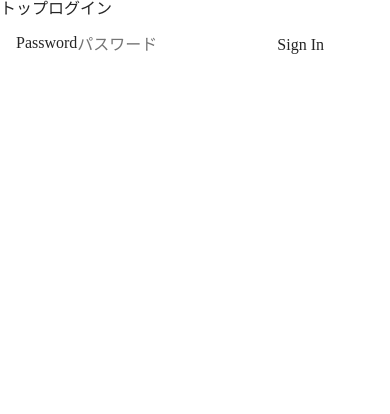
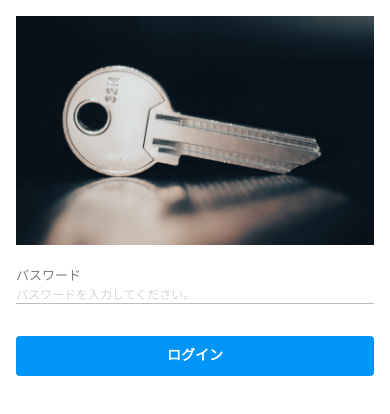
Before and after one commit to mizok-o/numbers, a Vue app: page /#/ in a window 390 px wide. Shown: the top 414 px of the page. Built offline with nearby package versions, Linux system fonts and the light colour scheme.

Commit message:
ログイン画面のデザイン変更

```diff
--- a/package.json
+++ b/package.json
@@ -9,6 +9,7 @@
   },
   "dependencies": {
     "core-js": "^3.6.5",
+    "firebase": "^9.6.1",
     "vue": "^3.0.0",
     "vue-router": "^4.0.0-0"
   },
--- a/src/App.vue
+++ b/src/App.vue
@@ -1,6 +1,4 @@
 <template>
-  <router-link to="/">トップ</router-link>
-  <router-link to="/files">ログイン</router-link>
   <router-view/>
 </template>
 
--- a/src/assets/sass/main.scss
+++ b/src/assets/sass/main.scss
@@ -1,4 +1,5 @@
 body{
     background-color: #ffffff;
     color: #252525;
+    font-size: 15px;
 }
--- a/src/main.js
+++ b/src/main.js
@@ -1,5 +1,6 @@
 import { createApp } from 'vue'
 import App from './App.vue'
 import router from './route/index'
+// import firebase from 'firebase'
 
 createApp(App).use(router).mount('#app')
--- a/src/views/Login.vue
+++ b/src/views/Login.vue
@@ -1,9 +1,14 @@
 <template>
   <div class="app__container">
-    <form action="signup" method="post">
-        <label>Password</label>
-        <input required type="password" placeholder="パスワード"/>
-        <button type="submit">Sign In</button>
+    <div class="password__img__container">
+      <img class="password__img" src="../assets/img/password-icon.png" alt="パスワード アイコン">
+    </div>
+    <form class="form__container" action="signup" method="post">
+        <div class="password__container">
+          <label class="password__label">パスワード</label>
+          <input class="password__enter" required type="password" placeholder="パスワードを入力してください。" />
+        </div>
+        <button class="form__submit" type="submit"><p>ログイン</p></button>
     </form>
   </div>
 </template>
@@ -13,3 +18,75 @@ export default {
     name: "login"
 }
 </script>
+
+<style scoped>
+.app__container {
+  display: flex;
+  align-items: center;
+}
+
+.password__img__container, .form__container {
+  width: 50%;
+}
+
+.password__container {
+  margin: 24px 0 0;
+}
+
+.password__container label, input {
+  display: block;
+}
+
+.password__label {
+  opacity: .6;
+}
+
+.password__enter {
+  width: 240px;
+  border-bottom: 1px solid rgba(37, 37, 37, .3);
+  transition: .5s ease-in-out;
+  margin: 2px 0 0;
+}
+.password__enter:focus {
+  outline: none;
+  border-bottom: 1px solid #252525;
+}
+.password__enter::placeholder {
+  font-size: 12px;
+  opacity: .3;
+}
+
+.form__submit {
+  position: relative;
+  width: 240px;
+  height: 40px;
+  margin: 32px 0 0;
+  color: #fff;
+  background-color: #0095F6;
+  border-radius: 4px;
+}
+
+.form__submit p {
+  position: absolute;
+  top: 50%;
+  left: 50%;
+  transform: translate(-50%, -50%);
+  font-weight: 600;
+  font-size: 14px;
+}
+
+@media screen and (max-width: 750px) {
+  .app__container {
+    display: block;
+  }
+  .password__img, .password__enter, .form__submit{
+    width: 100%
+  }
+  .password__img__container, .form__container {
+    width: 100%;
+  }
+  .password__label {
+    font-size: 13px;
+  }
+}
+</style>
```
Also changed, not shown: src/components/Login.vue (deleted, +0 -20 lines), src/assets/img/password-icon.png (added), 1 other file (tests, documents, lock files or other folders).
